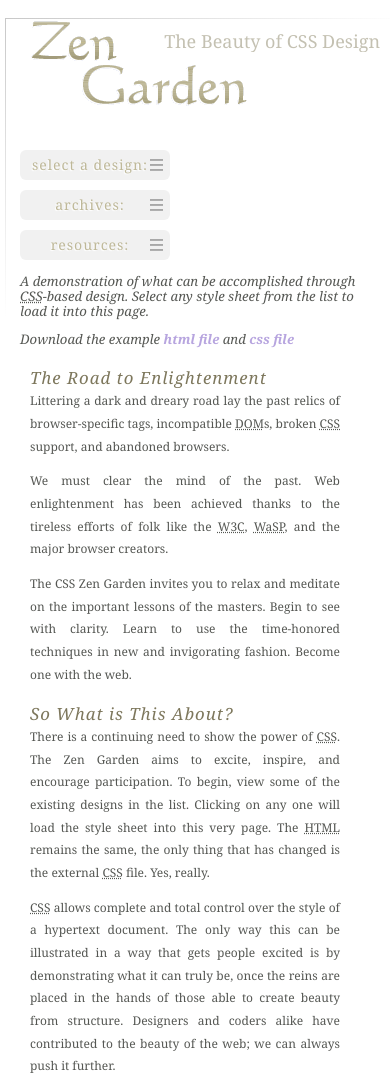
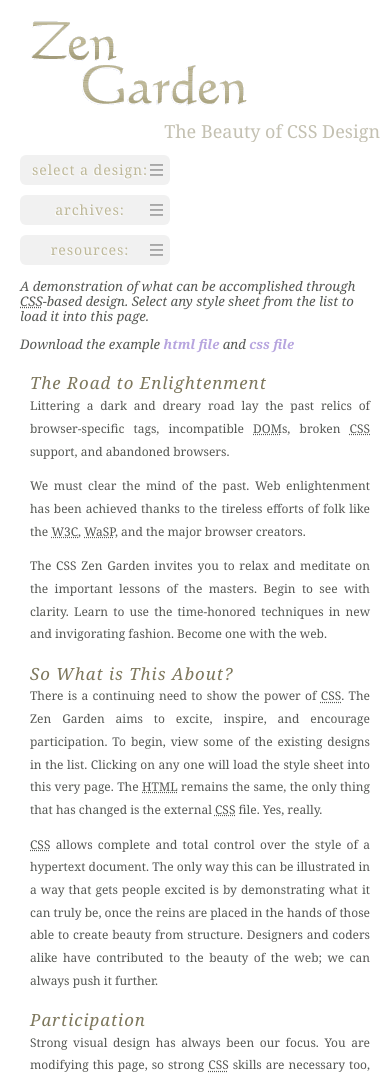
Before and after one commit to Kevin181/CSS-Zen-Garden-Demo, a plain HTML site: page 001/zengarden.com_001.html in a window 390 px wide. Shown: the top 1081 px of the page. Drawn offline with Linux system fonts and the light colour scheme.

Commit message:
modify 001

```diff
--- a/001/css/zengarden.com_001.css
+++ b/001/css/zengarden.com_001.css
@@ -455,14 +455,8 @@
 	}
 
 	.header {
-		display: flex;
-		flex-wrap: wrap;
-		margin-left: 20px;
+		margin: 10px 0 0 20px;
 		padding-top: 10px;
-	}
-
-	.header h1 {
-		min-width: 219px;
 	}
 
 	.header h2 {
@@ -474,28 +468,23 @@
 		padding-top: 50px;
 	}
 
+	.content {
+	    padding-right: 20px;
+	}
+
 	.small-title {
 		display: none;
 	}
 
-	.header h1::after {
-		left: 19px;
-	}
-
-	.header:after {
-		left: 19px;
-	}
-
+	.header h1::after,
+	.header:after,
 	.footer::before,
 	.footer::after {
 		display: none;
 	}
 
 	.footer {
-		margin: 0 48px 0 30px;
-		border-bottom: 1px solid #ccc;
-		border-right: 1px solid #ccc;
-		border-radius: 0 0 5px 0;
+		margin: 0 48px 0 20px;
 	}
 
 	.side-line {
@@ -531,12 +520,16 @@
 		left: 5px;
 	}
 
+	.header h2 {
+		margin-top: 100px;
+	}
+
 	.main {
-		padding-top: 120px;
+		padding-top: 140px;
 	}
 
 	.side-line {
-		top: 145px;
+		top: 150px;
 	}
 
 	.side-line div {
```
